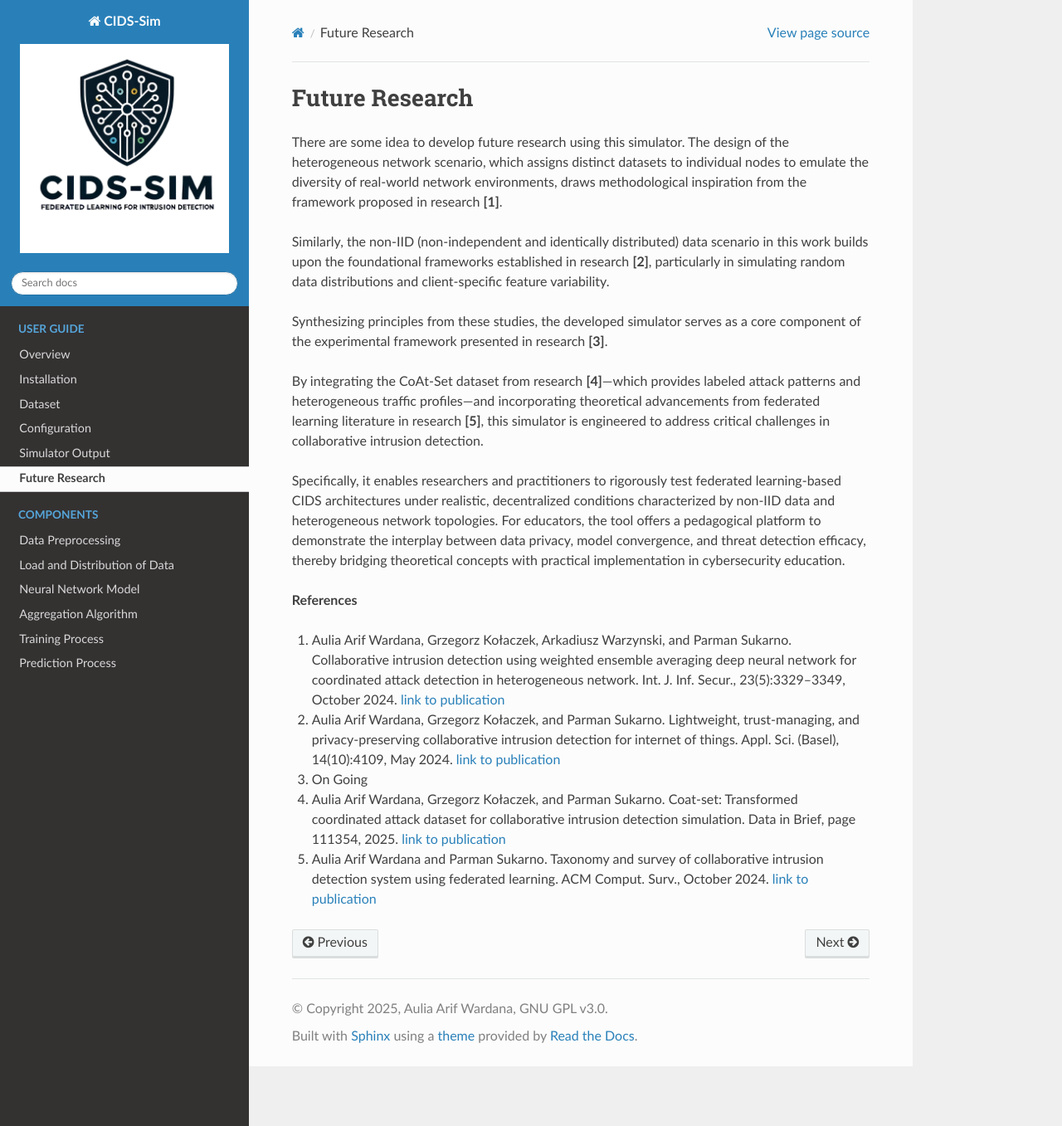
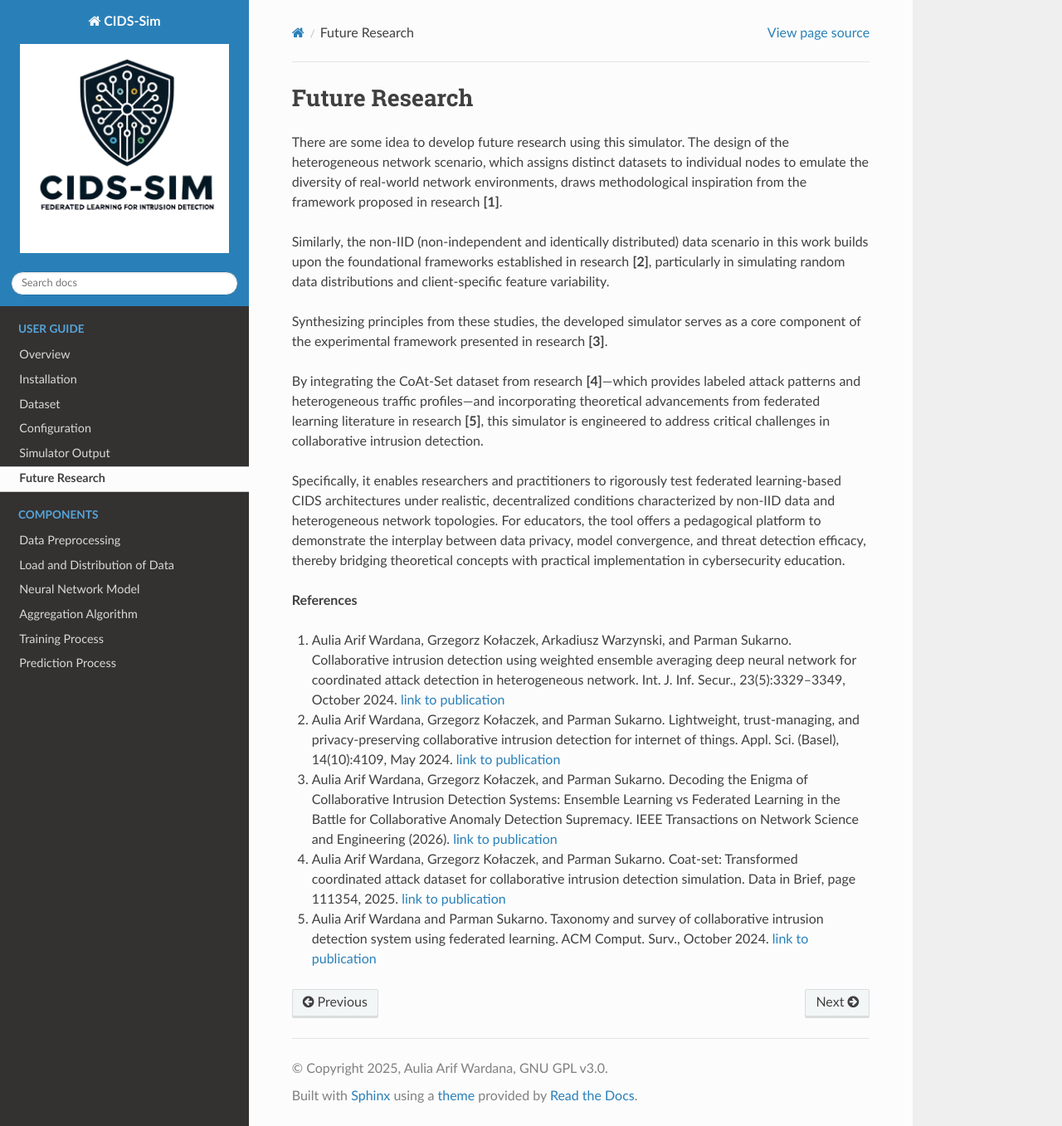
Before and after one commit to aulwardana/cids-sim-doc, a Sphinx documentation site: the page built from docs/source/tutor/future.rst, in a window 1280 px wide and 1357 px high. Shown: the whole window at 83% size. Built offline with Sphinx 7.4.7 and the Read the Docs theme 3.1.0, drawn with Linux system fonts in a browser that asks for light colours.

Commit message:
add the last publication

```diff
--- a/docs/source/tutor/future.rst
+++ b/docs/source/tutor/future.rst
@@ -17,6 +17,6 @@ Specifically, it enables researchers and practitioners to rigorously test federa
 
 1. Aulia Arif Wardana, Grzegorz Kołaczek, Arkadiusz Warzynski, and Parman Sukarno. Collaborative intrusion detection using weighted ensemble averaging deep neural network for coordinated attack detection in heterogeneous network. Int. J. Inf. Secur., 23(5):3329–3349, October 2024. `link to publication <https://link.springer.com/article/10.1007/s10207-024-00891-3>`_
 2. Aulia Arif Wardana, Grzegorz Kołaczek, and Parman Sukarno. Lightweight, trust-managing, and privacy-preserving collaborative intrusion detection for internet of things. Appl. Sci. (Basel), 14(10):4109, May 2024. `link to publication <https://www.mdpi.com/2076-3417/14/10/4109>`_
-3. On Going
+3. Aulia Arif Wardana, Grzegorz Kołaczek, and Parman Sukarno. Decoding the Enigma of Collaborative Intrusion Detection Systems: Ensemble Learning vs Federated Learning in the Battle for Collaborative Anomaly Detection Supremacy. IEEE Transactions on Network Science and Engineering (2026). `link to publication <https://ieeexplore.ieee.org/abstract/document/11623418>`_
 4. Aulia Arif Wardana, Grzegorz Kołaczek, and Parman Sukarno. Coat-set: Transformed coordinated attack dataset for collaborative intrusion detection simulation. Data in Brief, page 111354, 2025. `link to publication <https://www.sciencedirect.com/science/article/pii/S2352340925000861>`_
 5. Aulia Arif Wardana and Parman Sukarno. Taxonomy and survey of collaborative intrusion detection system using federated learning. ACM Comput. Surv., October 2024. `link to publication <https://dl.acm.org/doi/full/10.1145/3701724>`_
```
